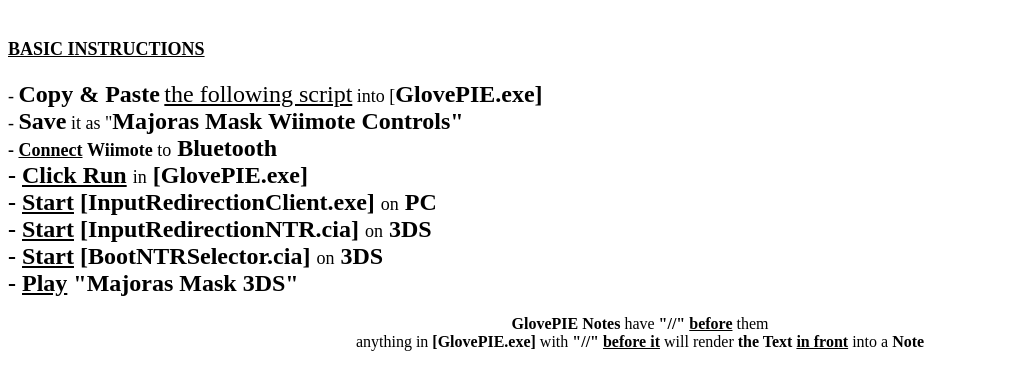
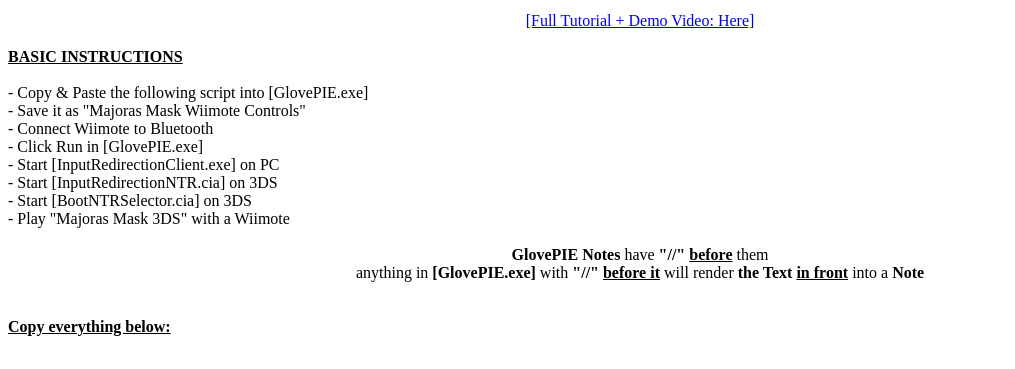
Before and after one commit to gameincanada/Majoras-Mask-3DS, a plain HTML site: page index.html in a window 1280 px wide. Shown: the part 405-774 px from the top of the page, without its empty margins (0-1015 px from the left). Drawn offline with Linux system fonts and the light colour scheme.

Commit message:
Update index.html

```diff
--- a/index.html
+++ b/index.html
@@ -5,27 +5,17 @@
 <div class="separator" style="clear: both; text-align: center;">
 <br /></div>
 <div class="separator" style="clear: both; text-align: center;">
-<b style="text-align: left;"><span style="font-size: x-large;"><br /></span></b></div>
-<div class="separator" style="clear: both; text-align: left;">
-<span style="font-size: large;"><b><u>BASIC INSTRUCTIONS</u></b></span></div>
-<div class="separator" style="clear: both; text-align: left;">
-<span style="font-size: large;"><br /></span></div>
-<div class="separator" style="clear: both; text-align: left;">
-<span style="font-size: large;">- </span><b style="font-size: x-large;">Copy &amp; Paste</b><span style="font-size: large;"> </span><u style="font-size: x-large;">the following script</u><span style="font-size: large;"> into [</span><b style="font-size: x-large;">GlovePIE.exe]</b></div>
-<div style="text-align: left;">
-<span style="font-size: large;">- </span><b style="font-size: x-large;">Save</b><span style="font-size: large;"> it as "</span><b style="font-size: x-large;">Majoras Mask Wiimote Controls"</b></div>
-<div style="text-align: left;">
-<span style="font-size: large;"><b>- </b><u style="font-weight: bold;">Connect</u>&nbsp;<b>Wiimote</b></span><span style="font-size: large;">&nbsp;to</span><b style="font-size: x-large;"> Bluetooth</b></div>
-<div style="text-align: left;">
-<b style="font-size: x-large;">- <u>Click Run</u> </b><span style="font-size: large;">in</span><b style="font-size: x-large;"> [GlovePIE.exe]</b></div>
-<div style="text-align: left;">
-<b style="font-size: x-large;">- <u>Start</u>&nbsp;[InputRedirectionClient.exe]&nbsp;</b><span style="font-size: large;">on</span><b style="font-size: x-large;"> PC</b></div>
-<div style="text-align: left;">
-<b style="font-size: x-large;">- <u>Start</u> [InputRedirectionNTR.cia] </b><span style="font-size: large;">on</span><b style="font-size: x-large;"> 3DS&nbsp;</b></div>
-<div style="text-align: left;">
-<b style="font-size: x-large;">- <u>Start</u> [BootNTRSelector.cia] </b><span style="font-size: large;">on</span><b style="font-size: x-large;"> 3DS</b></div>
-<div style="text-align: left;">
-<b style="font-size: x-large;">- <u>Play</u>&nbsp;"Majoras Mask 3DS"</b></div>
+<a href="http://gameincanada.blogspot.ca/2017/03/3ds-tutorial-use-glovepie-kit-kat-to.html" target="_blank">[Full Tutorial + Demo Video: Here]</a></div>
+<b><u><br />BASIC INSTRUCTIONS</u></b><br />
+<div>
+<b><u><br /></u></b>- Copy &amp; Paste the following script into [GlovePIE.exe]<br />
+- Save it as "Majoras Mask Wiimote Controls"<br />
+- Connect Wiimote to Bluetooth<br />
+- Click Run in [GlovePIE.exe]<br />
+- Start [InputRedirectionClient.exe] on PC<br />
+- Start [InputRedirectionNTR.cia] on 3DS <br />
+- Start [BootNTRSelector.cia] on 3DS<br />
+- Play "Majoras Mask 3DS" with a Wiimote<br />
 <div style="text-align: center;">
 <b><br /></b></div>
 <div style="text-align: center;">
@@ -104,3 +94,4 @@ up = Wiimote.smoothPitch &gt; 30 degrees and Wiimote.Minus<br />
 down = Wiimote.smoothPitch &lt; 5 degrees and Wiimote.Minus<br />
 <div>
 <br /></div>
+</div>
```
